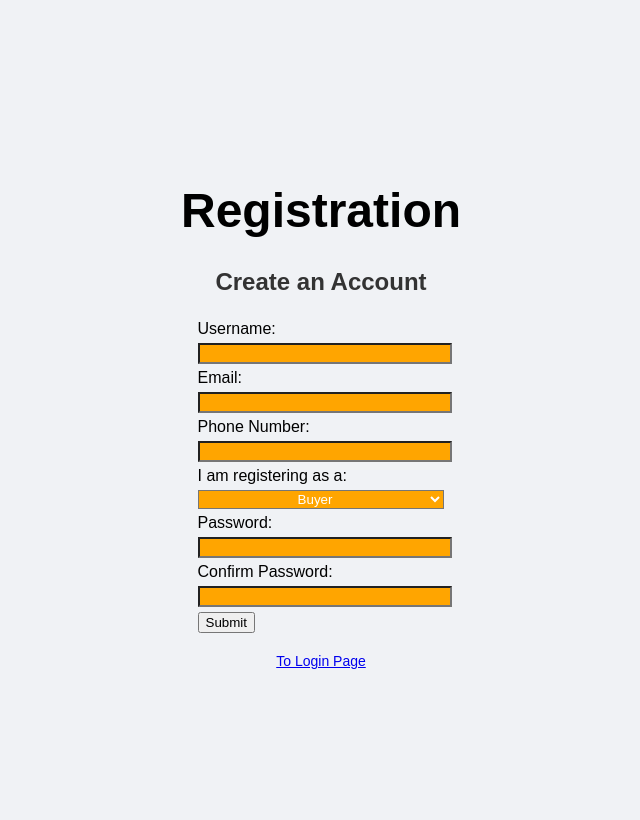
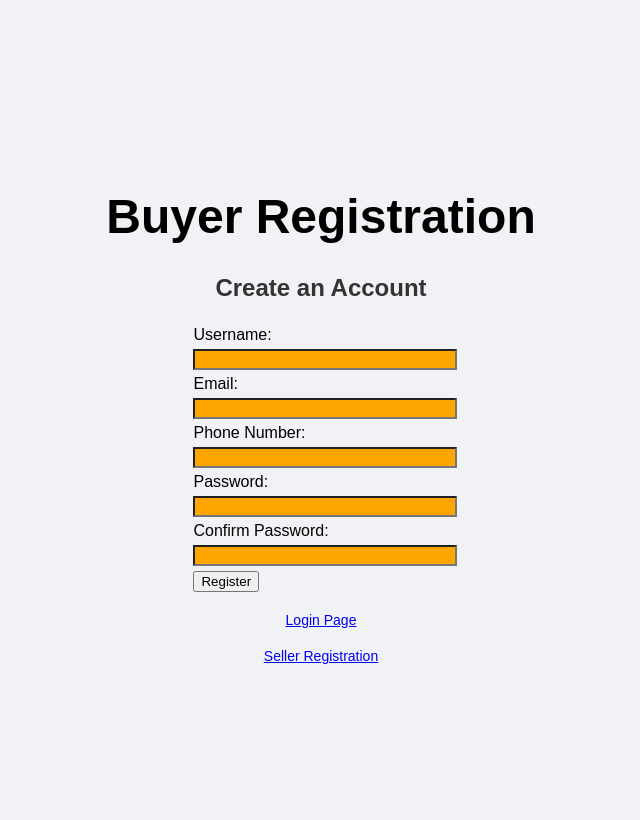
Before and after one commit to PurpleBubbles/e-commerce-website, a PHP site: page /buyer_registration.php in a window 1280 px wide. Shown: the whole page, without its empty margins (319-959 px from the left). Run offline with PHP 8.4, Linux system fonts and the light colour scheme.

Commit message:
fixed buyer page commit issue

```diff
--- a/registration/buyer_registration.php
+++ b/registration/buyer_registration.php
@@ -8,18 +8,16 @@ include '../database/db_connection.php';
 $username = "";
 $email = "";
 $phone = "";
-$role = "";
 $hashed_password = "";
 
 $error_message_popup = "";
 
-// PHP registration file
+// PHP buyer_registration file
 if ($_SERVER["REQUEST_METHOD"] == "POST") {
     //validate and sanitize user input
     $username = htmlspecialchars($_POST['userName']);
     $email = filter_var($_POST['email'], FILTER_SANITIZE_EMAIL);
     $phone = filter_var($_POST['phoneNumber'], FILTER_SANITIZE_NUMBER_INT);
-    $role = htmlspecialchars($_POST['role']);
     $hashed_password = password_hash($_POST['password'], PASSWORD_DEFAULT); //always store only hashed passwords!!!
 
     try {
@@ -34,42 +32,34 @@ if ($_SERVER["REQUEST_METHOD"] == "POST") {
         $row = $stmt->fetch();
 
         if ($row['counter'] >= 1){
-            throw new ValidationException("User already exists!");
+            throw new ValidationException("User with that email address already exists! Please login instead.");
         }else{
-            //Seller Identification Check
-            if ($role === 'seller') {
-                // Here you would eventually redirect them to a secondary form
 
-                // to upload their ID or verify their business details.
-                echo "Welcome, Seller! Proceeding to identification verification...";
-            } else {
-                $sql = "INSERT INTO USERS (user_name, password_hashed, user_email, user_phone) VALUES (?, ?, ?, ?)";
-                $stmt = $conn->prepare($sql);
-                $stmt->execute([$username, $hashed_password, $email, $phone]);
-                echo "Welcome, Buyer! Registration successful.";
+            $sql = "INSERT INTO USERS (user_name, password_hashed, user_email, user_phone) VALUES (?, ?, ?, ?)";
+            $stmt = $conn->prepare($sql);
+            $stmt->execute([$username, $hashed_password, $email, $phone]);
 
-                header("Location: target-file.php");
-                exit;
-            }
+            // Redirect to home page
+            header('Location: /home/home.php');
+            exit; // Ensure code stops executing after redirect
+            header("Location: target-file.php");
+            exit;
         }
 
     } catch (ValidationException $e) {
         $error_message_popup = $e->getMessage();
     }
-
-
-
 }
 
 ?>
 
-<!--creation of html registration page -->
+<!--creation of html buyer_registration page -->
 <!DOCTYPE html>
 <html lang="en">
 <head>
     <meta charset="UTF-8">
     <meta name="viewport" content="width=device-width, initial-scale=1.0">
-    <title>Registration</title>
+    <title>Buyer Registration</title>
     <style>
         /* General page styling */
         body {
@@ -145,13 +135,12 @@ if ($_SERVER["REQUEST_METHOD"] == "POST") {
 
 <body>
 
-<h1>Registration</h1>
-
+<h1>Buyer Registration</h1>
 <h2>Create an Account</h2>
-<form id="registration" action="registration.php" method="POST">
+<form id="buyer_registration" action="buyer_registration.php" method="POST">
 
     <div class="registration-form">
-        <label>Username: </label>
+        <label id="userName">Username: </label>
         <input type="text" id="userName" name="userName" required value="<?php echo $username;?>">
 
         <label>Email: </label>
@@ -160,26 +149,19 @@ if ($_SERVER["REQUEST_METHOD"] == "POST") {
         <label>Phone Number: </label>
         <input type="tel" id="phoneNumber" name="phoneNumber" required value="<?php echo $phone;?>">
 
-        <label>I am registering as a: </label>
-        <select id="role" name="role">
-            <option value="buyer">Buyer</option>
-            <option value="seller">Seller</option>
-        </select>
-
         <label>Password: </label>
         <input type="password" id="password" name="password" required>
 
         <label>Confirm Password: </label>
         <input type="password" id="confirmPassword" name="confirmPassword" required>
 
-        <button type="submit">Submit</button>
+        <button type="submit">Register</button>
     </div>
 
 </form>
 
-
-
-<a href="/login/login.html" class="footer-links">To Login Page</a>
+<a href="/login/login.php" class="footer-links">Login Page</a>
+<a href="/registration/seller_registration.php" class="footer-links">Seller Registration</a>
 
 <?php
 if ($error_message_popup != ""){
```
